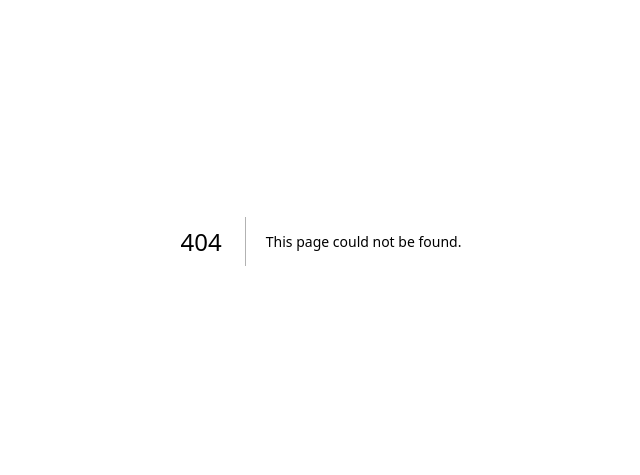
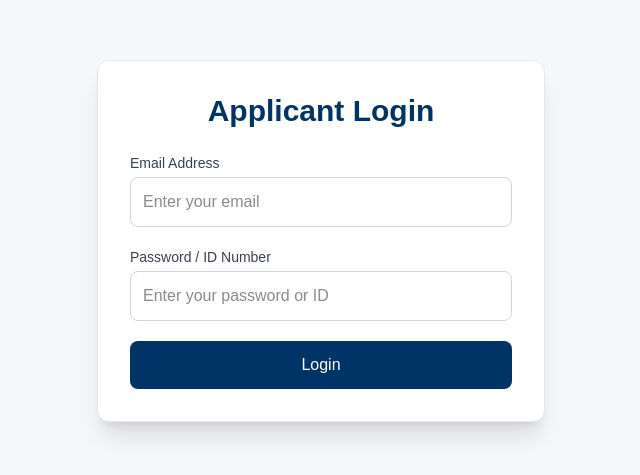
Before and after one commit to TwoOceans64/pride-workflow, a Next.js app: page /login in a window 1280 px wide. Before the commit this address had no page. Shown: the part 159-634 px from the top of the page, without its empty margins (319-959 px from the left). Built offline with nearby package versions, Linux system fonts and the light colour scheme.

Commit message:
Add login, dashboard, and new-loan pages

```diff
--- /dev/null
+++ b/app/dashboard/page.tsx
@@ -0,0 +1,29 @@
+"use client";
+
+export default function ApplicantDashboard() {
+  return (
+    <div className="min-h-screen bg-[#F5F7FA] p-6">
+      <h1 className="text-3xl font-semibold text-[#003366] mb-6">
+        Welcome Applicant
+      </h1>
+
+      <div className="grid gap-4">
+        <a
+          href="/new-loan"
+          className="block bg-white p-6 rounded-xl shadow border hover:shadow-lg transition"
+        >
+          <h2 className="text-xl font-semibold text-[#003366]">New Loan Application</h2>
+          <p className="text-gray-600">Apply for a new SACCO loan</p>
+        </a>
+
+        <a
+          href="/loan-status"
+          className="block bg-white p-6 rounded-xl shadow border hover:shadow-lg transition"
+        >
+          <h2 className="text-xl font-semibold text-[#003366]">My Loan Status</h2>
+          <p className="text-gray-600">Check your loan progress</p>
+        </a>
+      </div>
+    </div>
+  );
+}
--- /dev/null
+++ b/app/login/page.tsx
@@ -0,0 +1,46 @@
+"use client";
+
+export default function LoginPage() {
+  return (
+    <div className="min-h-screen flex items-center justify-center bg-[#F5F7FA] p-6">
+      <div className="w-full max-w-md bg-white shadow-xl rounded-xl p-8 border border-gray-200">
+        <h1 className="text-3xl font-semibold text-[#003366] mb-6 text-center">
+          Applicant Login
+        </h1>
+
+        <form className="space-y-5">
+          <div>
+            <label className="block text-sm font-medium text-gray-700 mb-1">
+              Email Address
+            </label>
+            <input
+              type="email"
+              placeholder="Enter your email"
+              className="w-full border border-gray-300 p-3 rounded-lg"
+              required
+            />
+          </div>
+
+          <div>
+            <label className="block text-sm font-medium text-gray-700 mb-1">
+              Password / ID Number
+            </label>
+            <input
+              type="password"
+              placeholder="Enter your password or ID"
+              className="w-full border border-gray-300 p-3 rounded-lg"
+              required
+            />
+          </div>
+
+          <button
+            type="submit"
+            className="w-full bg-[#003366] text-white p-3 rounded-lg font-medium hover:bg-[#00264d] transition"
+          >
+            Login
+          </button>
+        </form>
+      </div>
+    </div>
+  );
+}
--- /dev/null
+++ b/app/new loan application/page.tsx
@@ -0,0 +1,24 @@
+"use client";
+
+export default function NewLoanPage() {
+  return (
+    <div className="min-h-screen bg-[#F5F7FA] flex items-center justify-center p-6">
+      <div className="bg-white p-8 rounded-xl shadow-xl border max-w-lg w-full text-center">
+        <h1 className="text-3xl font-semibold text-[#003366] mb-4">
+          New Loan Application
+        </h1>
+
+        <p className="text-gray-600 mb-6">
+          Click below to start your loan application.
+        </p>
+
+        <a
+          href="/"
+          className="inline-block bg-[#003366] text-white px-6 py-3 rounded-lg font-medium hover:bg-[#00264d] transition"
+        >
+          Start Loan Application
+        </a>
+      </div>
+    </div>
+  );
+}
```
